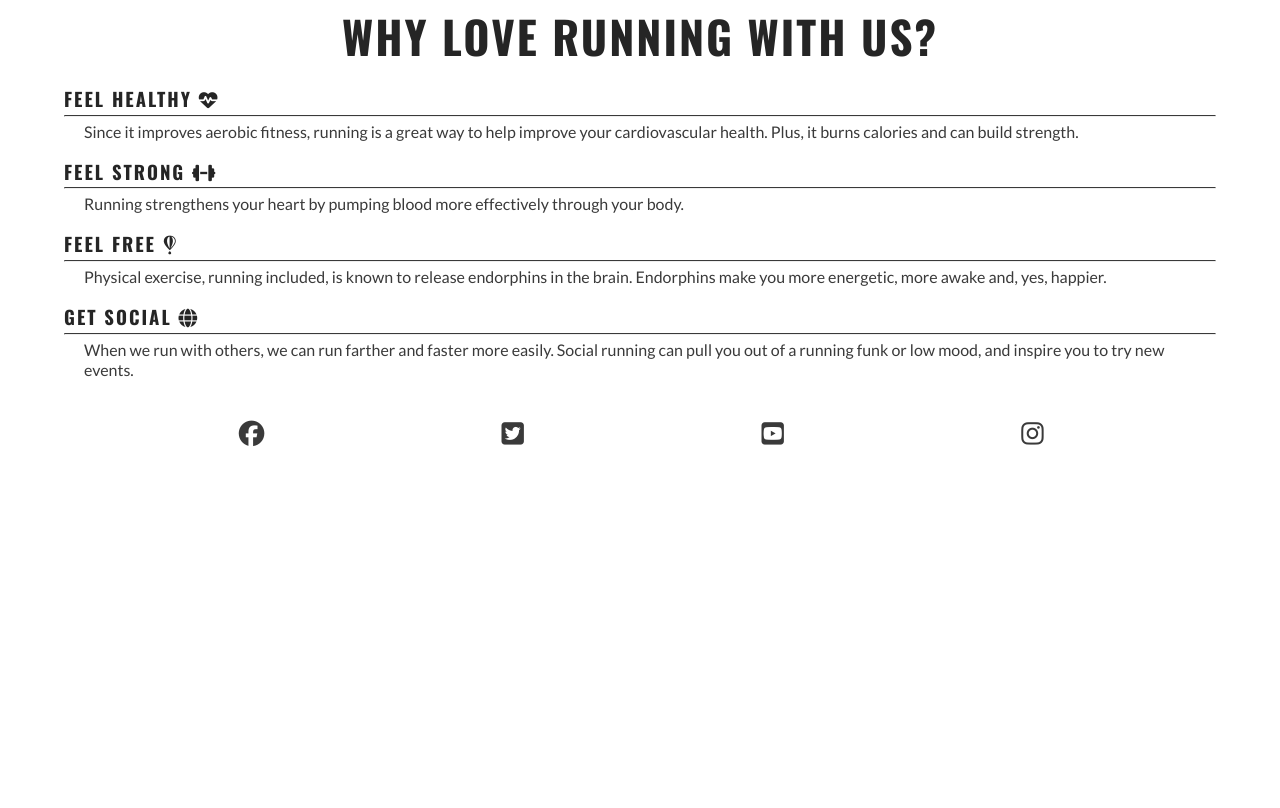
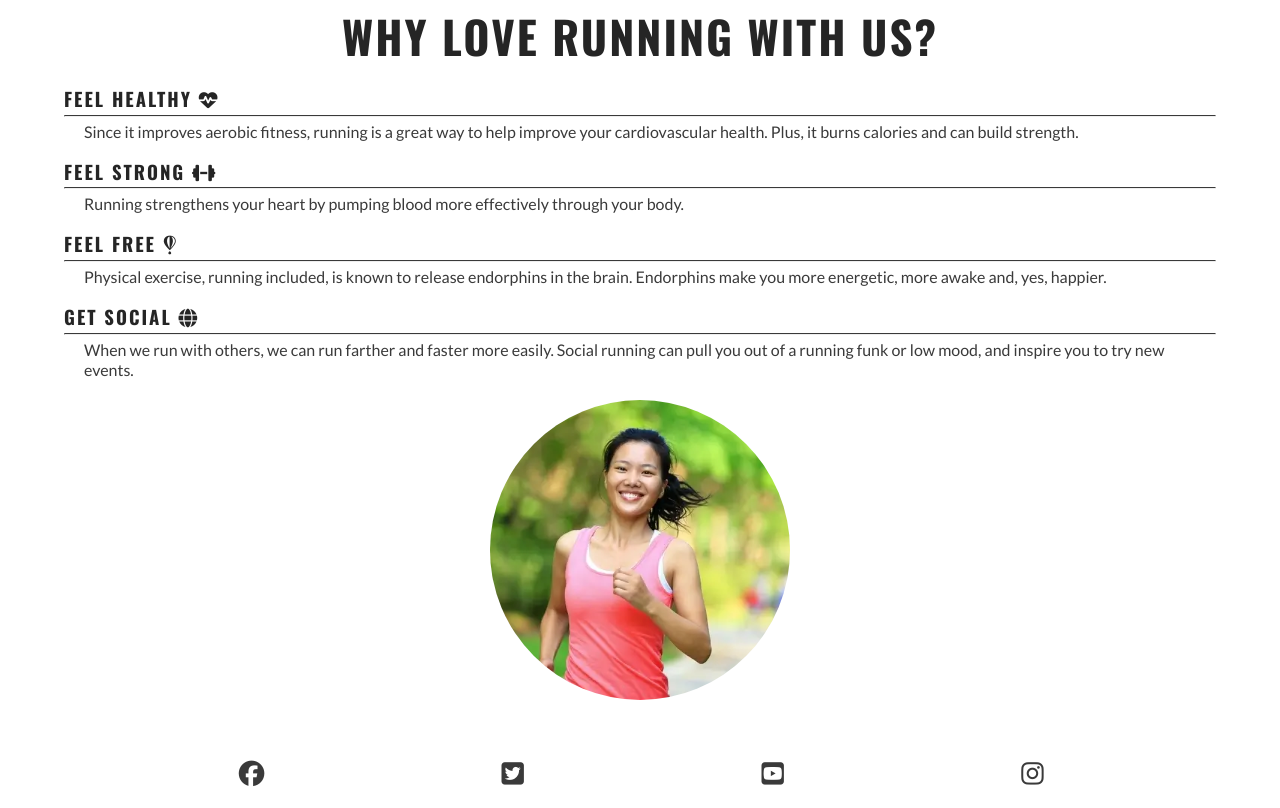
Before and after one commit to twitch10126/love-running, a plain HTML site: page index.html in a window 1280 px wide. Shown: the part 696-1504 px from the top of the page. Before the commit the page ends 1164 px from the top, so only its background shows below. Drawn offline with nearby package versions, Linux system fonts and the light colour scheme.

Commit message:
Add Circular image to reasons section

```diff
--- a/assets/css/style.css
+++ b/assets/css/style.css
@@ -143,6 +143,23 @@ main {
   margin: 5px 0;
 }
 
+#circle-cover-bg {
+  background: url(../images/reasons-image.webp) no-repeat top center / cover;
+  height: 90vw;
+  width: 90vw;
+  margin-bottom: 20px;
+  /* makes the square image into a circle */
+  border-radius: 50%;
+  max-width: 300px;
+  max-height: 300px;
+}
+
+#benefits-image {
+  display: flex;
+  align-items: center;
+  justify-content: center;
+}
+
 /* Footer */
 #social-networks {
   text-align: center;
--- a/index.html
+++ b/index.html
@@ -86,8 +86,12 @@
 
                 <div><h3>GET SOCIAL <i class="fa-solid fa-globe"></i></h3>
                     <hr>
-                    <p>When we run with others, we can run farther and faster more easily. Social running can pull you out of a running funk or low mood, and inspire you to try new events.</p></div>
+                    <p>When we run with others, we can run farther and faster more easily. Social running can pull you out of a running funk or low mood, and inspire you to try new events.</p>
                 </div>
+            </div>
+            <div id="benefits-image">
+                <div id="circle-cover-bg"></div>
+            </div>
         </div>
 
         </div>
```
Also changed, not shown: assets/images/reasons-image.webp (added).
